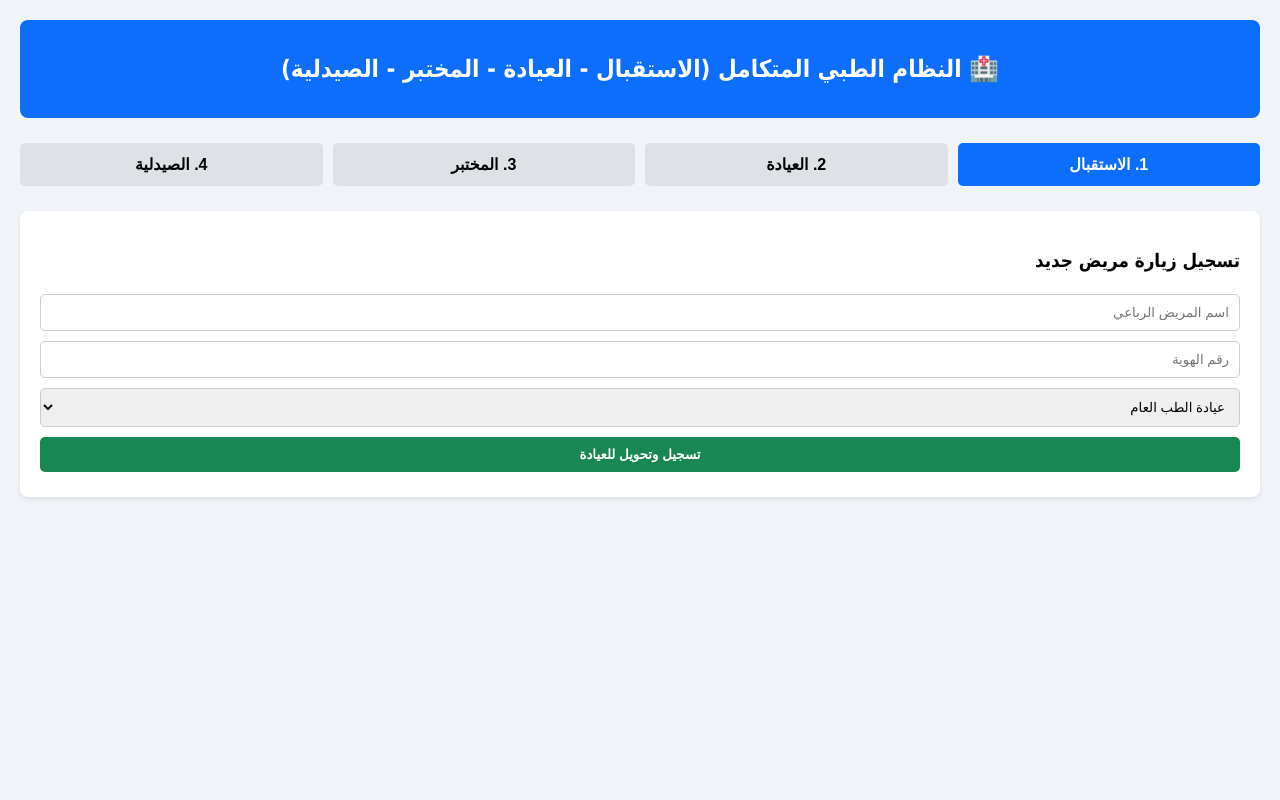
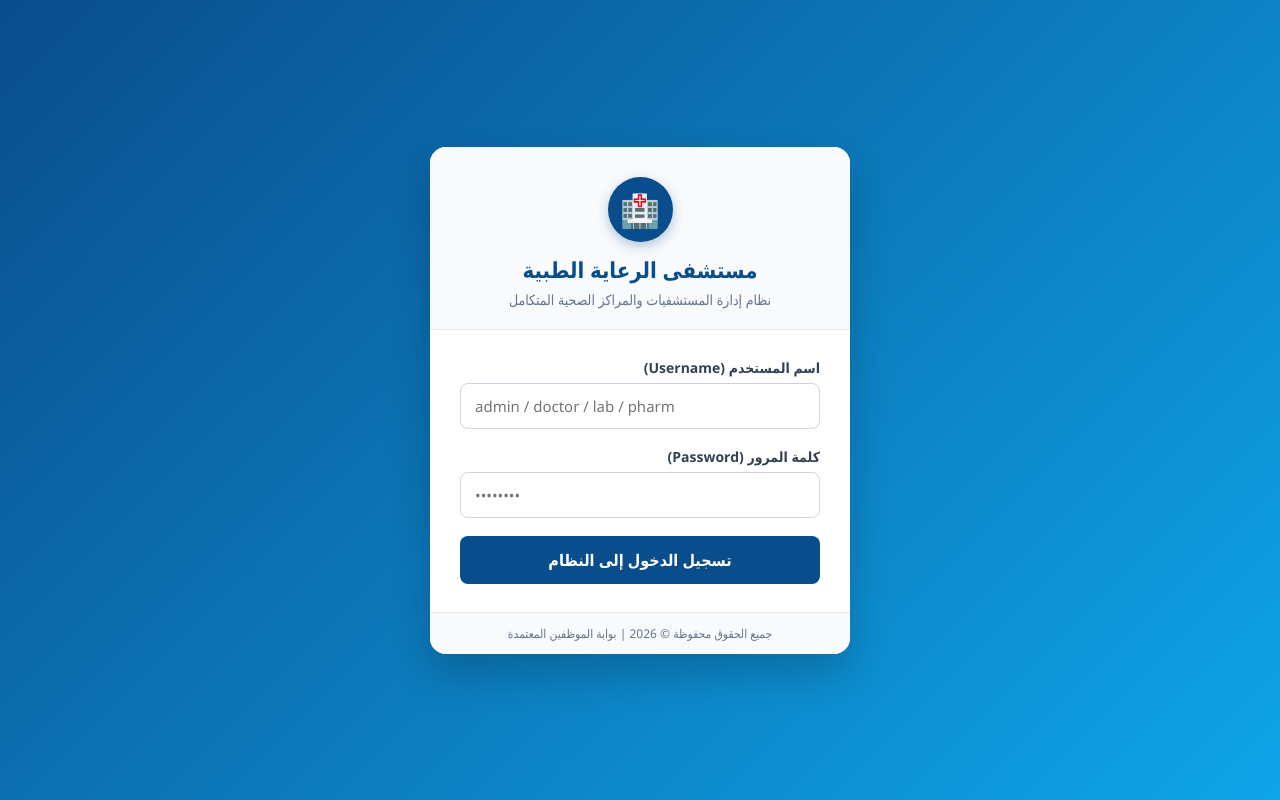
Before and after one commit to islammush1990-cell/medical-care, a Spring Boot app: page / in a window 1280 px wide. Run offline with Spring Boot 4, Linux system fonts and the light colour scheme; data that the repository does not hold is empty.

Commit message:
Revamp login screen and add patient management sections
Updated the login screen and added new sections for patient registration, clinic, lab, and pharmacy. Enhanced styling and structure for better user experience.

```diff
--- a/src/main/resources/static/index.html
+++ b/src/main/resources/static/index.html
@@ -2,150 +2,256 @@
 <html lang="ar" dir="rtl">
 <head>
     <meta charset="UTF-8">
-    <title>النظام الطبي المتكامل</title>
+    <meta name="viewport" content="width=device-width, initial-scale=1.0">
+    <title>بوابة النظام الطبي المتكامل | تسجيل الدخول</title>
     <style>
-        body { font-family: Tahoma, sans-serif; background: #f0f4f8; margin: 0; padding: 20px; }
-        .header { background: #0d6efd; color: white; padding: 15px; border-radius: 8px; text-align: center; }
-        .tabs { display: flex; gap: 10px; margin: 20px 0; }
-        .tab-btn { flex: 1; padding: 12px; border: none; background: #dee2e6; cursor: pointer; font-weight: bold; border-radius: 5px; font-size: 16px; }
-        .tab-btn.active { background: #0d6efd; color: white; }
-        .section { display: none; background: white; padding: 20px; border-radius: 8px; box-shadow: 0 2px 5px rgba(0,0,0,0.1); }
+        * { box-sizing: border-box; font-family: 'Segoe UI', Tahoma, Geneva, Verdana, sans-serif; }
+        body { margin: 0; background: #eef3f8; color: #1e293b; }
+
+        /* تصميم شاشة تسجيل الدخول */
+        #loginScreen {
+            min-height: 100vh;
+            display: flex;
+            align-items: center;
+            justify-content: center;
+            background: linear-gradient(135deg, #0a4d8c 0%, #0ea5e9 100%);
+            padding: 20px;
+        }
+        .login-card {
+            background: #ffffff;
+            width: 100%;
+            max-width: 420px;
+            border-radius: 16px;
+            box-shadow: 0 20px 40px rgba(0, 0, 0, 0.2);
+            overflow: hidden;
+            text-align: center;
+        }
+        .login-header {
+            background: #f8fafc;
+            padding: 30px 20px 20px;
+            border-bottom: 1px solid #e2e8f0;
+        }
+        .hospital-logo {
+            width: 65px;
+            height: 65px;
+            background: #0a4d8c;
+            color: white;
+            border-radius: 50%;
+            display: inline-flex;
+            align-items: center;
+            justify-content: center;
+            font-size: 32px;
+            margin-bottom: 12px;
+            box-shadow: 0 4px 12px rgba(10, 77, 140, 0.3);
+        }
+        .login-header h2 { margin: 0; color: #0a4d8c; font-size: 22px; }
+        .login-header p { margin: 6px 0 0; color: #64748b; font-size: 14px; }
+        .login-body { padding: 28px 30px; text-align: right; }
+        .form-group { margin-bottom: 18px; }
+        .form-group label { display: block; margin-bottom: 6px; font-weight: 600; color: #334155; font-size: 14px; }
+        .form-group input {
+            width: 100%;
+            padding: 12px 14px;
+            border: 1.5px solid #cbd5e1;
+            border-radius: 8px;
+            font-size: 15px;
+            transition: border-color 0.2s;
+            direction: ltr;
+            text-align: left;
+        }
+        .form-group input:focus { outline: none; border-color: #0a4d8c; }
+        .btn-login {
+            width: 100%;
+            padding: 13px;
+            background: #0a4d8c;
+            color: white;
+            border: none;
+            border-radius: 8px;
+            font-size: 16px;
+            font-weight: bold;
+            cursor: pointer;
+            transition: background 0.2s;
+        }
+        .btn-login:hover { background: #083b6b; }
+        .error-msg {
+            color: #dc2626;
+            background: #fef2f2;
+            border: 1px solid #fecaca;
+            padding: 10px;
+            border-radius: 8px;
+            font-size: 14px;
+            margin-bottom: 15px;
+            display: none;
+            text-align: center;
+        }
+        .login-footer {
+            background: #f8fafc;
+            padding: 12px;
+            font-size: 12px;
+            color: #64748b;
+            border-top: 1px solid #e2e8f0;
+        }
+
+        /* تصميم لوحة تحكم المستشفى بعد الدخول */
+        #appScreen { display: none; }
+        .navbar {
+            background: #0a4d8c;
+            color: white;
+            padding: 14px 25px;
+            display: flex;
+            justify-content: space-between;
+            align-items: center;
+            box-shadow: 0 2px 10px rgba(0,0,0,0.1);
+        }
+        .navbar-brand { font-size: 20px; font-weight: bold; display: flex; align-items: center; gap: 10px; }
+        .user-info { display: flex; align-items: center; gap: 15px; font-size: 14px; }
+        .btn-logout {
+            background: #dc2626;
+            color: white;
+            border: none;
+            padding: 8px 14px;
+            border-radius: 6px;
+            cursor: pointer;
+            font-weight: bold;
+        }
+        .container { max-width: 1100px; margin: 25px auto; padding: 0 15px; }
+        .tabs { display: flex; gap: 10px; margin-bottom: 20px; flex-wrap: wrap; }
+        .tab-btn {
+            flex: 1;
+            min-width: 140px;
+            padding: 12px;
+            border: none;
+            background: #cbd5e1;
+            color: #1e293b;
+            cursor: pointer;
+            font-weight: bold;
+            border-radius: 8px;
+            font-size: 15px;
+        }
+        .tab-btn.active { background: #0a4d8c; color: white; }
+        .section {
+            display: none;
+            background: white;
+            padding: 25px;
+            border-radius: 12px;
+            box-shadow: 0 4px 12px rgba(0,0,0,0.05);
+        }
         .section.active { display: block; }
-        input, select, button { padding: 10px; margin: 5px 0; width: 100%; box-sizing: border-box; border: 1px solid #ccc; border-radius: 5px; }
-        button.action { background: #198754; color: white; border: none; cursor: pointer; font-weight: bold; }
+        .section h3 { margin-top: 0; color: #0a4d8c; border-bottom: 2px solid #e2e8f0; padding-bottom: 10px; }
+        .section input, .section select {
+            padding: 10px;
+            margin: 6px 0 12px;
+            width: 100%;
+            border: 1px solid #cbd5e1;
+            border-radius: 6px;
+            font-size: 14px;
+        }
+        button.action {
+            background: #0d9488;
+            color: white;
+            border: none;
+            padding: 11px 18px;
+            border-radius: 6px;
+            cursor: pointer;
+            font-weight: bold;
+            width: 100%;
+            font-size: 15px;
+        }
+        button.action:hover { background: #0f766e; }
         table { width: 100%; border-collapse: collapse; margin-top: 15px; }
-        th, td { border: 1px solid #ddd; padding: 10px; text-align: center; }
-        th { background: #f8f9fa; }
-        .badge { padding: 5px 10px; border-radius: 12px; background: #ffc107; font-size: 12px; font-weight: bold; }
+        th, td { border: 1px solid #e2e8f0; padding: 10px; text-align: center; font-size: 14px; }
+        th { background: #f1f5f9; color: #0a4d8c; }
+        .badge { padding: 5px 10px; border-radius: 12px; background: #fef08a; color: #854d0e; font-size: 12px; font-weight: bold; }
     </style>
 </head>
 <body>
 
-<div class="header">
-    <h2>🏥 النظام الطبي المتكامل (الاستقبال - العيادة - المختبر - الصيدلية)</h2>
+<!-- 1. شاشة تسجيل الدخول للموظفين -->
+<div id="loginScreen">
+    <div class="login-card">
+        <div class="login-header">
+            <div class="hospital-logo">🏥</div>
+            <h2>مستشفى الرعاية الطبية</h2>
+            <p>نظام إدارة المستشفيات والمراكز الصحية المتكامل</p>
+        </div>
+        <div class="login-body">
+            <div id="loginError" class="error-msg">اسم المستخدم أو كلمة المرور غير صحيحة!</div>
+            <div class="form-group">
+                <label>اسم المستخدم (Username)</label>
+                <input type="text" id="usernameInput" placeholder="admin / doctor / lab / pharm" onkeydown="if(event.key==='Enter') handleLogin()">
+            </div>
+            <div class="form-group">
+                <label>كلمة المرور (Password)</label>
+                <input type="password" id="passwordInput" placeholder="••••••••" onkeydown="if(event.key==='Enter') handleLogin()">
+            </div>
+            <button class="btn-login" onclick="handleLogin()">تسجيل الدخول إلى النظام</button>
+        </div>
+        <div class="login-footer">
+            جميع الحقوق محفوظة © 2026 | بوابة الموظفين المعتمدة
+        </div>
+    </div>
 </div>
 
-<div class="tabs">
-    <button class="tab-btn active" onclick="showTab('reception')">1. الاستقبال</button>
-    <button class="tab-btn" onclick="showTab('clinic')">2. العيادة</button>
-    <button class="tab-btn" onclick="showTab('lab')">3. المختبر</button>
-    <button class="tab-btn" onclick="showTab('pharmacy')">4. الصيدلية</button>
+<!-- 2. شاشة النظام الطبي بعد تسجيل الدخول -->
+<div id="appScreen">
+    <div class="navbar">
+        <div class="navbar-brand">🏥 مستشفى الرعاية الطبية - النظام الموحد</div>
+        <div class="user-info">
+            <span id="welcomeUser">مرحباً</span>
+            <button class="btn-logout" onclick="logout()">تسجيل خروج</button>
+        </div>
+    </div>
+
+    <div class="container">
+        <div class="tabs" id="navTabs">
+            <button class="tab-btn" id="btn-reception" onclick="showTab('reception', this)">1. الاستقبال</button>
+            <button class="tab-btn" id="btn-clinic" onclick="showTab('clinic', this)">2. العيادة</button>
+            <button class="tab-btn" id="btn-lab" onclick="showTab('lab', this)">3. المختبر</button>
+            <button class="tab-btn" id="btn-pharmacy" onclick="showTab('pharmacy', this)">4. الصيدلية</button>
         </div>
 
         <!-- قسم الاستقبال -->
-<div id="reception" class="section active">
-    <h3>تسجيل زيارة مريض جديد</h3>
+        <div id="reception" class="section">
+            <h3>📋 تسجيل زيارة مريض جديد</h3>
             <input type="text" id="pName" placeholder="اسم المريض الرباعي">
             <input type="text" id="pId" placeholder="رقم الهوية">
             <select id="pClinic">
                 <option value="الطب العام">عيادة الطب العام</option>
                 <option value="الباطنة">عيادة الباطنة</option>
                 <option value="الأطفال">عيادة الأطفال</option>
+                <option value="الطوارئ">قسم الطوارئ</option>
             </select>
             <button class="action" onclick="addPatient()">تسجيل وتحويل للعيادة</button>
         </div>
 
         <!-- قسم العيادة -->
         <div id="clinic" class="section">
-    <h3>شاشة الطبيب</h3>
-    <table id="clinicTable"></table>
+            <h3>🩺 شاشة الطبيب والعيادات الخارجية</h3>
+            <div style="overflow-x:auto;"><table id="clinicTable"></table></div>
         </div>
 
         <!-- قسم المختبر -->
         <div id="lab" class="section">
-    <h3>شاشة المختبر</h3>
-    <table id="labTable"></table>
+            <h3>🔬 شاشة المختبر والتحاليل الطبية</h3>
+            <div style="overflow-x:auto;"><table id="labTable"></table></div>
         </div>
 
         <!-- قسم الصيدلية -->
         <div id="pharmacy" class="section">
-    <h3>شاشة الصيدلية</h3>
-    <table id="pharmacyTable"></table>
+            <h3>💊 شاشة الصيدلية وصرف الأدوية</h3>
+            <div style="overflow-x:auto;"><table id="pharmacyTable"></table></div>
+        </div>
+    </div>
 </div>
 
 <script>
-    function showTab(tabId) {
-        document.querySelectorAll('.section').forEach(s => s.classList.remove('active'));
-        document.querySelectorAll('.tab-btn').forEach(b => b.classList.remove('active'));
-        document.getElementById(tabId).classList.add('active');
-        event.target.classList.add('active');
-        loadData();
-    }
+    // حسابات الموظفين الافتراضية والصلاحيات
+    const USERS = {
+        'admin':  { pass: 'admin',  name: 'الإدارة والاستقبال (Admin)', defaultTab: 'reception', allowed: ['reception', 'clinic', 'lab', 'pharmacy'] },
+        'doctor': { pass: 'doctor', name: 'الطبيب المناوب (Doctor)',   defaultTab: 'clinic',    allowed: ['clinic'] },
+        'lab':    { pass: 'lab',    name: 'فني المختبر (Lab)',         defaultTab: 'lab',       allowed: ['lab'] },
+        'pharm':  { pass: 'pharm',  name: 'الصيدلي المناوب (Pharm)',   defaultTab: 'pharmacy',  allowed: ['pharmacy'] }
+    };
 
-    async function addPatient() {
-        const data = {
-            patientName: document.getElementById('pName').value,
-            nationalId: document.getElementById('pId').value,
-            clinic: document.getElementById('pClinic').value
-        };
-        await fetch('/api/records', { method: 'POST', headers: {'Content-Type': 'application/json'}, body: JSON.stringify(data) });
-        alert('تم تسجيل المريض وتحويله للعيادة');
-        document.getElementById('pName').value = '';
-        document.getElementById('pId').value = '';
-        loadData();
-    }
-
-    async function saveClinic(id) {
-        const data = {
-            diagnosis: document.getElementById('diag_' + id).value,
-            labTest: document.getElementById('lab_' + id).value,
-            medicine: document.getElementById('med_' + id).value
-        };
-        await fetch(`/api/records/${id}/clinic`, { method: 'PUT', headers: {'Content-Type': 'application/json'}, body: JSON.stringify(data) });
-        loadData();
-    }
-
-    async function saveLab(id) {
-        const data = { labResult: document.getElementById('res_' + id).value };
-        await fetch(`/api/records/${id}/lab`, { method: 'PUT', headers: {'Content-Type': 'application/json'}, body: JSON.stringify(data) });
-        loadData();
-    }
-
-    async function dispenseMed(id) {
-        await fetch(`/api/records/${id}/pharmacy`, { method: 'PUT' });
-        loadData();
-    }
-
-    async function loadData() {
-        const res = await fetch('/api/records');
-        const records = await res.json();
-
-        // تحديث جدول العيادة
-        let cHtml = '<tr><th>المريض</th><th>العيادة</th><th>الحالة</th><th>التشخيص</th><th>طلب تحليل</th><th>وصفة الدواء</th><th>إجراء</th></tr>';
-        records.forEach(r => {
-            cHtml += `<tr>
-                <td>${r.patientName}</td><td>${r.clinic}</td><td><span class="badge">${r.status}</span></td>
-                <td><input id="diag_${r.id}" value="${r.diagnosis}"></td>
-                <td><input id="lab_${r.id}" value="${r.labTest}" placeholder="اسم التحليل"></td>
-                <td><input id="med_${r.id}" value="${r.medicine}" placeholder="اسم الدواء"></td>
-                <td><button class="action" onclick="saveClinic(${r.id})">حفظ وإرسال</button></td>
-            </tr>`;
-        });
-        document.getElementById('clinicTable').innerHTML = cHtml;
-
-        // تحديث جدول المختبر
-        let lHtml = '<tr><th>المريض</th><th>التحليل المطلوب</th><th>النتيجة</th><th>إجراء</th></tr>';
-        records.filter(r => r.labTest && r.labTest !== 'لا يوجد').forEach(r => {
-            lHtml += `<tr>
-                <td>${r.patientName}</td><td>${r.labTest}</td>
-                <td><input id="res_${r.id}" value="${r.labResult}"></td>
-                <td><button class="action" onclick="saveLab(${r.id})">اعتماد النتيجة</button></td>
-            </tr>`;
-        });
-        document.getElementById('labTable').innerHTML = lHtml;
-
-        // تحديث جدول الصيدلية
-        let pHtml = '<tr><th>المريض</th><th>التشخيص</th><th>نتيجة المختبر</th><th>الدواء المطلوب</th><th>الحالة</th><th>إجراء</th></tr>';
-        records.forEach(r => {
-            pHtml += `<tr>
-                <td>${r.patientName}</td><td>${r.diagnosis}</td><td>${r.labResult}</td><td>${r.medicine}</td>
-                <td><span class="badge">${r.status}</span></td>
-                <td><button class="action" onclick="dispenseMed(${r.id})">صرف الدواء</button></td>
-            </tr>`;
-        });
-        document.getElementById('pharmacyTable').innerHTML = pHtml;
-    }
-    loadData();
-</script>
-</body>
-</html>
+    function handleLogin() {
+        const user = document.getElementById('usernameInput').value.trim().toLowerCase();
```
Lines whose indentation alone changed are shown as unchanged.
